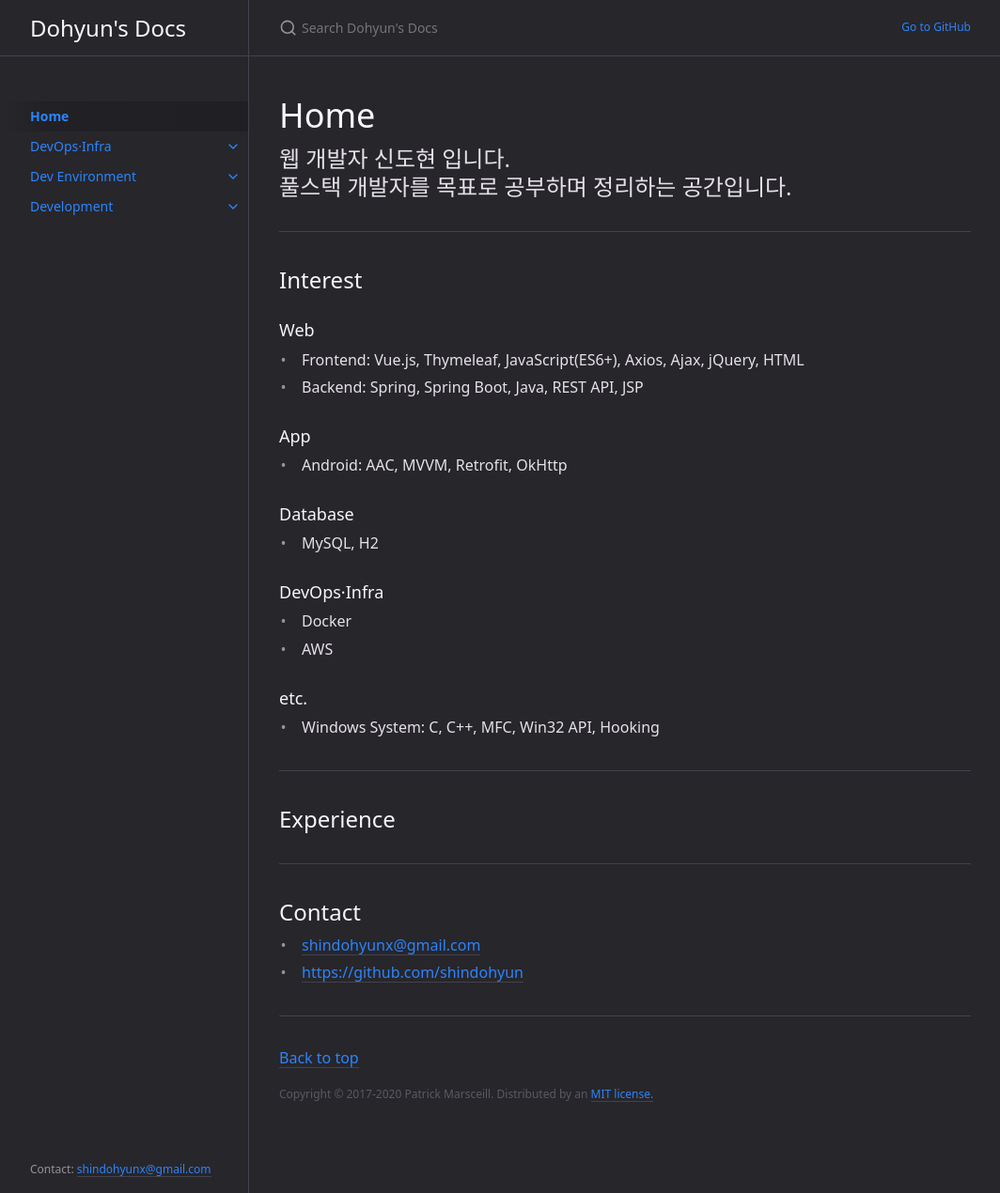
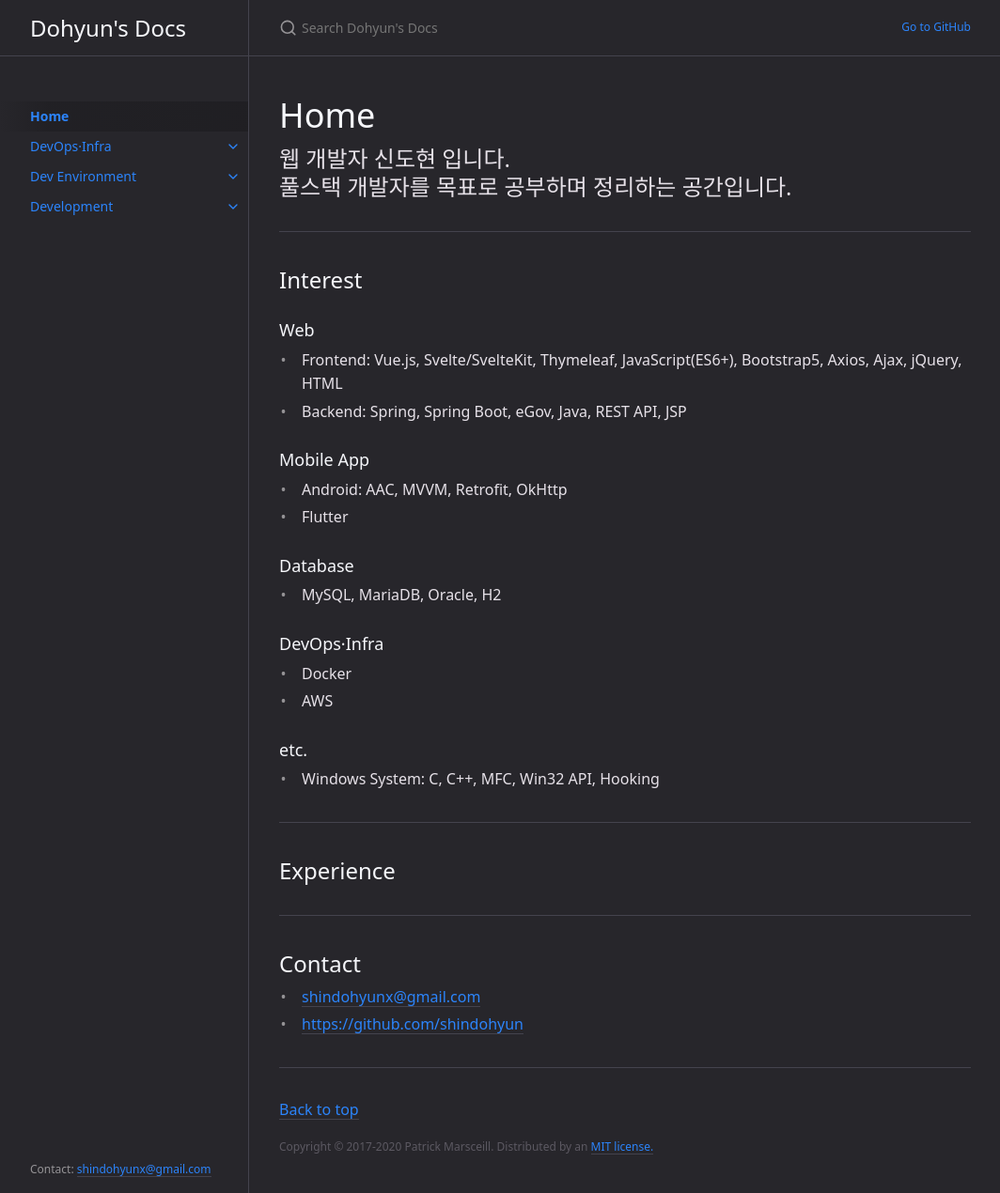
Before and after one commit to shindohyun/shindohyun.github.io, a Jekyll site: the page built from index.md, in a window 1280 px wide and 1270 px high. Shown: the whole window at 94% size, without its empty margins (107-1171 px from the left). Built offline with Jekyll 4.4.1, drawn with Linux system fonts in a browser that asks for light colours.

Commit message:
[수정] Home 스택 추가

```diff
--- a/index.md
+++ b/index.md
@@ -15,14 +15,15 @@ permalink: /
 
 ## Interest
 ### Web
-- Frontend: Vue.js, Thymeleaf, JavaScript(ES6+), Axios, Ajax, jQuery, HTML
-- Backend: Spring, Spring Boot, Java, REST API, JSP
+- Frontend: Vue.js, Svelte/SvelteKit, Thymeleaf, JavaScript(ES6+), Bootstrap5, Axios, Ajax, jQuery, HTML
+- Backend: Spring, Spring Boot, eGov, Java, REST API, JSP
 
-### App
+### Mobile App
 - Android: AAC, MVVM, Retrofit, OkHttp
+- Flutter
 
 ### Database
-- MySQL, H2
+- MySQL, MariaDB, Oracle, H2
 
 ### DevOps·Infra
 - Docker
```
